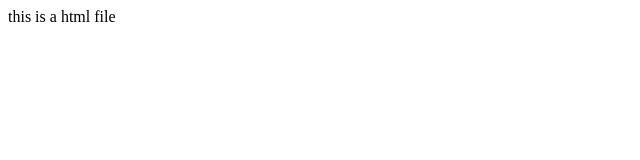
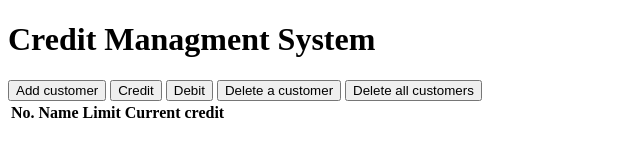
Before and after one commit to tahir94/helloworld, a plain HTML site: page index.html in a window 1280 px wide. Shown: the whole page, without its empty margins (0-640 px from the left). Drawn offline with Linux system fonts and the light colour scheme.

Commit message:
Update index.html

```diff
--- a/index.html
+++ b/index.html
@@ -1 +1,25 @@
-this is a html file
+<!doctype html>
+
+<html lang="en-us">
+<head>
+<title>Credit managment system</title>
+    <link rel="stylesheet" href="main.css"/>
+</head>
+<body onload="olf();">
+    <h1>Credit Managment System</h1>
+    <button onclick="addcustomer();">Add customer</button>
+    <button onclick="credit();">Credit</button>
+    <button onclick="debit();">Debit</button>
+    <button onclick="del();">Delete a customer</button>
+    <button onclick="delall();">Delete all customers</button>
+
+        <table id="sample">
+            <thead>
+            <tr><th class="no">No.</th><th>Name</th><th>Limit</th><th>Current credit</th></tr>
+            </thead>
+            <tr><td class="no" id="no."></td><td id="namelist"></td><td id="limitlist"></td><td id="currentlist"></td></tr>
+        </table>
+
+    <script src="main.js"></script>
+</body>
+</html>
```
